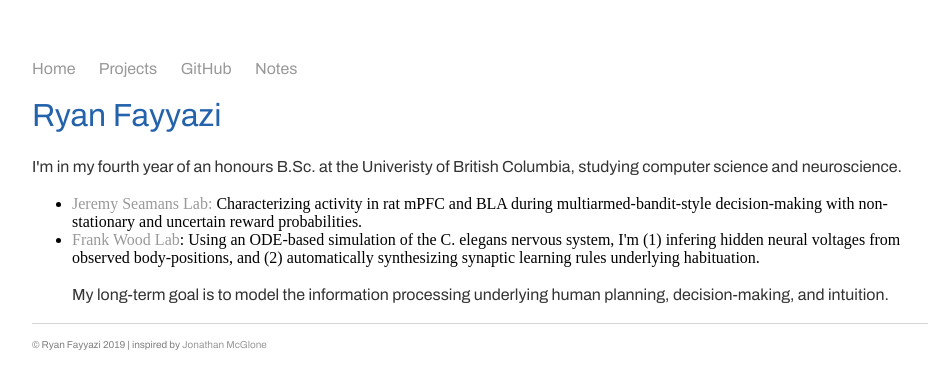
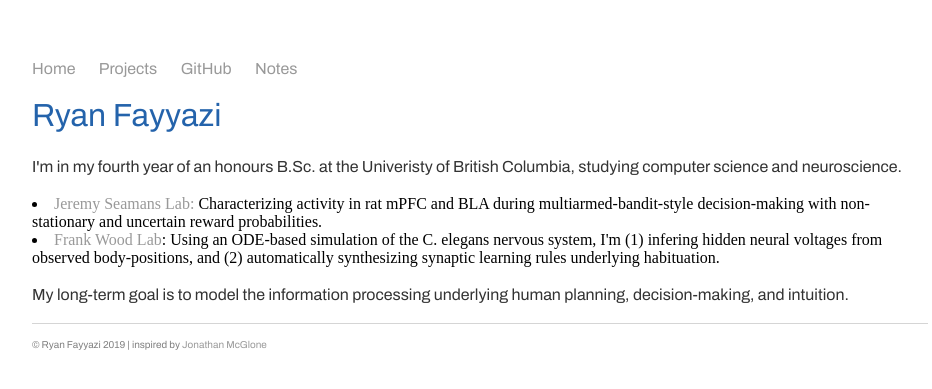
Before and after one commit to rfayyazi/rfayyazi.github.io, a Jekyll site: the page built from index.html, in a window 1280 px wide. Shown: the top 389 px of the page, without its empty margins (160-1092 px from the left). Built offline with Jekyll 4.4.1, drawn with Linux system fonts in a browser that asks for light colours; some web fonts are replaced.

Commit message:
Update index.html

```diff
--- a/index.html
+++ b/index.html
@@ -8,10 +8,10 @@ title: Ryan Fayyazi
 <h1>Ryan Fayyazi</h1>
 <p>I'm in my fourth year of an honours B.Sc. at the Univeristy of British Columbia, studying computer science and neuroscience.</p>
 
-<ul>
+<ul.a>
     <li><a href="https://www.centreforbrainhealth.ca/seamans-jeremy">Jeremy Seamans Lab:</a> Characterizing activity in rat mPFC and BLA during multiarmed-bandit-style decision-making with non-stationary and uncertain reward probabilities.</li>
     <li><a href="https://www.cs.ubc.ca/~fwood/">Frank Wood Lab</a>: Using an ODE-based simulation of the C. elegans nervous system, I'm (1) infering hidden neural voltages from observed body-positions, and (2) automatically synthesizing synaptic learning rules underlying habituation.</li>
-</u>
+</u.a>
 
 <p>My long-term goal is to model the information processing underlying human planning, decision-making, and intuition.</p>
 
```
